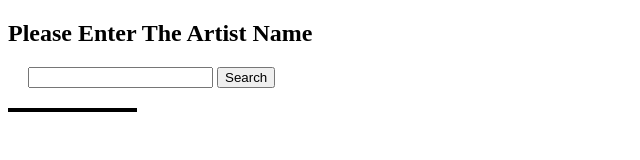
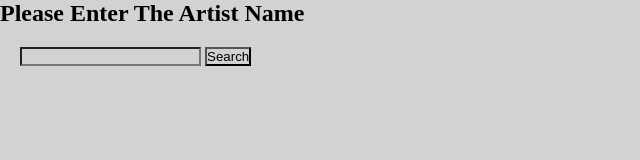
Before and after one commit to Momentum-NCCU-Part-Time/ajax-itunes-search-gatejarr, a website: page index.html in a window 1280 px wide. Shown: the whole page, without its empty margins (0-640 px from the left). Drawn offline with Linux system fonts and the light colour scheme.

Commit message:
WIP; worked on some styling, need to get preview audio to work

```diff
--- a/index.html
+++ b/index.html
@@ -3,6 +3,7 @@
 <head>
   <meta charset="UTF-8">
   <meta name="viewport" content="width=device-width, initial-scale=1.0">
+  <link rel="icon" type="image/x-icon" href="icons8-itunes-48.png" />
   <link rel="stylesheet" href="style.css">
   <script src="main.js" defer></script>
   <title>Music Search</title>
--- a/main.js
+++ b/main.js
@@ -2,7 +2,6 @@
 let searchForm = document.getElementById("searchForm");
 let searchTerm = document.getElementById("searchField");
 let button = document.getElementById("searchButton");
-let results = document.getElementById("results");
 let container = document.getElementById("container");
 
 
@@ -24,7 +23,7 @@
         return songs.map(results => {
             const songTile = document.createElement("div"),
             artist = document.createElement('h3'),
-            song = document.createElement('h5'),
+            song = document.createElement('h4'),
             img = document.createElement('img'),
             audio = document.createElement('audio'),
             audioSrc = document.createElement('source')
--- a/style.css
+++ b/style.css
@@ -1,13 +1,18 @@
-. {
+* {
   margin: 0;
   padding: 0;
   box-sizing: border-box;
+  background-color: rgb(210, 210, 210);
 }
 
 #container {
   display: flex;
-  flex: row wrap;
+  flex-direction: row;
+  flex-wrap: wrap;
   justify-content: space-between;
+  width: 100%;
+  height: auto;
+  border: none;
 }
 
 form {
@@ -15,8 +20,14 @@
 }
 
 div {
-  width: 125px;
+  width: 150px;
   height: auto;
-  border: solid 2px black;
+  /* border: solid 2px black; */
   text-align: center;
+  /* padding: 10px; */
+  margin: 10px;
 }
+
+img {
+  border-radius: 5%;
+}
```
Also changed, not shown: icons8-itunes-48.png (added).
